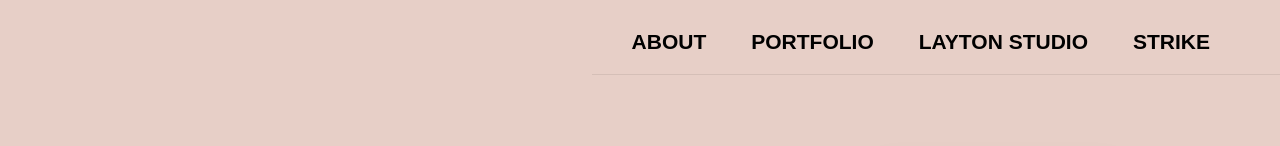
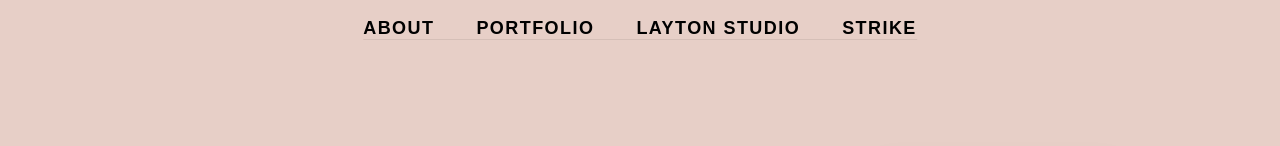
Before and after one commit to emmabreier/portfolio, a plain HTML site: page index.html in a window 1280 px wide. Shown: the top 146 px of the page. Drawn offline with Linux system fonts and the light colour scheme; grey boxes are pictures that could not be loaded; a web font is replaced by a local one.

Commit message:
updated nav

```diff
--- a/style.css
+++ b/style.css
@@ -35,30 +35,35 @@
 
 .top-nav {
     position: fixed;
-    top: 0;
-    right: 0;
+    top: 18px;
+    left: 50%;
+    transform: translateX(-50%);
 
     display: flex;
-    gap: 45px;
+    justify-content: center;
+    align-items: center;
+    gap: 42px;
 
-    padding: 30px 70px 20px 40px;
-
-    background: white;
+    padding: 0;
+    background: transparent;
+    border: none;
 
     z-index: 1000;
-     border-bottom: 1px solid rgba(0, 0, 0, 0.08);
 }
 
 .top-nav a {
     color: #000;
     text-decoration: none;
 
-    font-size: 21px;
+    font-size: 18px;
     font-weight: 700;
+    letter-spacing: 0.08em;
+    text-transform: uppercase;
 }
 
 .top-nav a:hover {
     text-decoration: underline;
+    text-underline-offset: 4px;
 }
 
 
```
